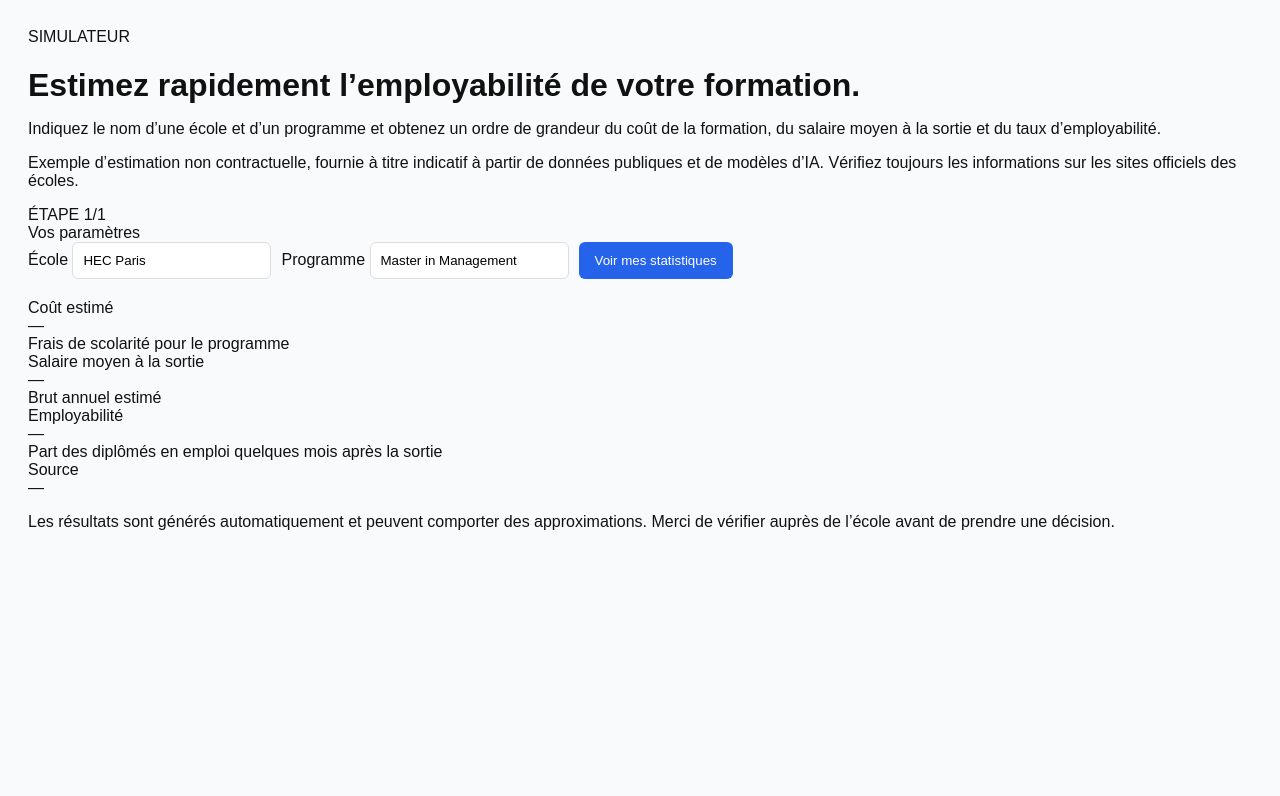
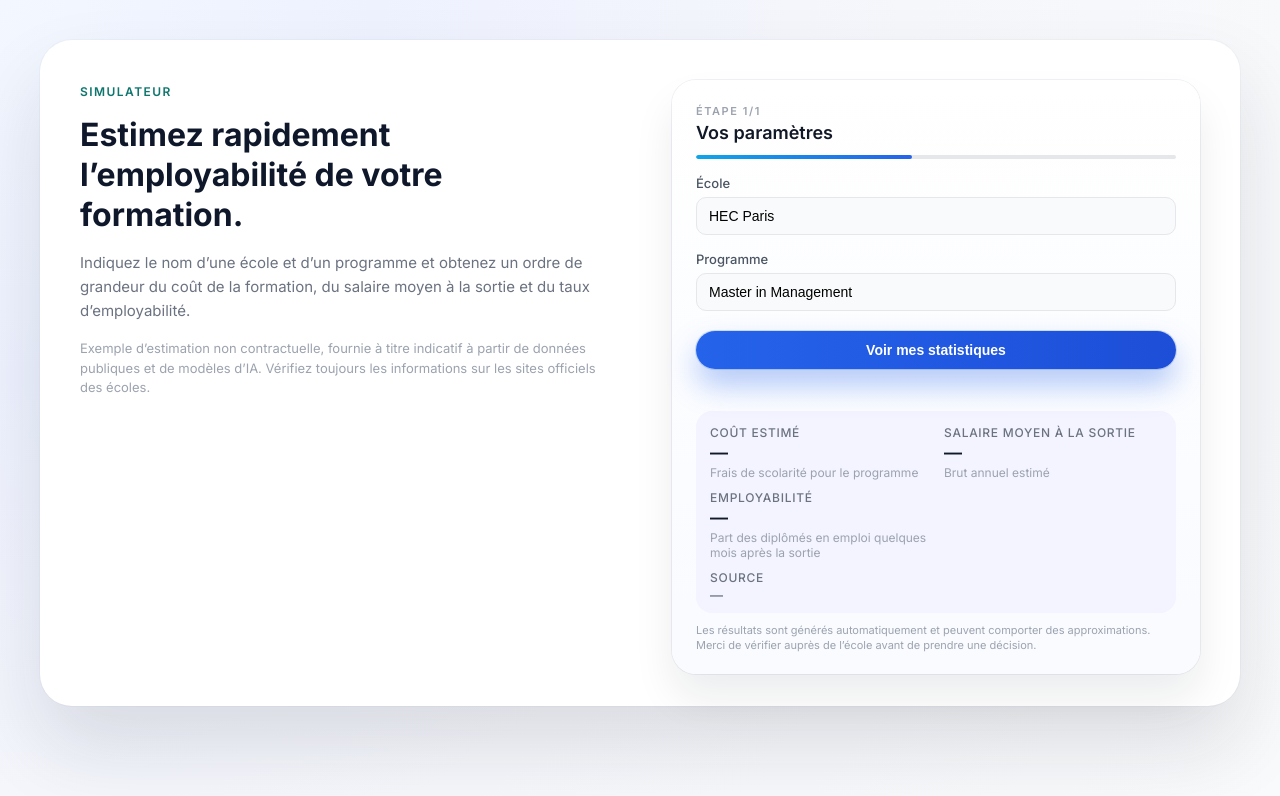
Before and after one commit to LudoUniloan/edu-stats-app, a website: page public/index.html in a window 1280 px wide. Drawn offline with Linux system fonts and the light colour scheme.

Commit message:
Update style.css

```diff
--- a/public/style.css
+++ b/public/style.css
@@ -1,7 +1,312 @@
-body { font-family: Arial, sans-serif; background: #f9fafb; color: #111; padding: 20px; }
-h1 { margin-bottom: 16px; }
-form { display: flex; gap: 10px; margin-bottom: 20px; }
-input { flex: 1; padding: 10px; border: 1px solid #ddd; border-radius: 6px; }
-button { padding: 10px 16px; background: #2563eb; color: white; border: none; border-radius: 6px; cursor: pointer; }
-button:hover { background: #1e40af; }
-#results { margin-top: 20px; background: #fff; padding: 15px; border: 1px solid #ddd; border-radius: 8px; }
+/* Reset léger */
+*,
+*::before,
+*::after {
+  box-sizing: border-box;
+  margin: 0;
+  padding: 0;
+}
+
+body {
+  min-height: 100vh;
+  font-family: "Inter", system-ui, -apple-system, BlinkMacSystemFont,
+    "Segoe UI", sans-serif;
+  background: radial-gradient(circle at top left, #f3f7ff 0, #eef2ff 25%, #f6f7fb 60%, #f9fafb 100%);
+  color: #0f172a;
+}
+
+/* Layout général */
+
+.app {
+  display: flex;
+  align-items: center;
+  justify-content: center;
+  padding: 40px 16px;
+}
+
+.shell {
+  max-width: 1200px;
+  width: 100%;
+}
+
+/* Carte principale */
+
+.card {
+  display: flex;
+  flex-direction: row;
+  gap: 48px;
+  background: #ffffff;
+  border-radius: 32px;
+  padding: 40px 40px 32px;
+  box-shadow:
+    0 40px 80px rgba(15, 23, 42, 0.12),
+    0 0 0 1px rgba(148, 163, 184, 0.08);
+}
+
+/* Colonne gauche */
+
+.card-left {
+  flex: 1.1;
+  padding-right: 16px;
+}
+
+.badge {
+  display: inline-block;
+  font-size: 12px;
+  letter-spacing: 0.12em;
+  font-weight: 600;
+  text-transform: uppercase;
+  color: #0f766e;
+  margin-bottom: 16px;
+}
+
+.card-left h1 {
+  font-size: 32px;
+  line-height: 1.25;
+  font-weight: 700;
+  color: #0f172a;
+  margin-bottom: 16px;
+}
+
+.subtitle {
+  font-size: 15px;
+  line-height: 1.6;
+  color: #6b7280;
+  margin-bottom: 16px;
+}
+
+.hint {
+  font-size: 13px;
+  line-height: 1.5;
+  color: #9ca3af;
+}
+
+/* Colonne droite */
+
+.card-right {
+  flex: 1;
+  background: linear-gradient(180deg, #ffffff 0%, #f9fbff 90%);
+  border-radius: 24px;
+  padding: 24px 24px 20px;
+  box-shadow:
+    0 24px 40px rgba(15, 23, 42, 0.08),
+    0 0 0 1px rgba(148, 163, 184, 0.15);
+}
+
+/* En-tête "Étape" */
+
+.step-header {
+  margin-bottom: 16px;
+}
+
+.step-label {
+  font-size: 11px;
+  font-weight: 600;
+  letter-spacing: 0.14em;
+  text-transform: uppercase;
+  color: #9ca3af;
+  margin-bottom: 4px;
+}
+
+.step-title {
+  font-size: 18px;
+  font-weight: 600;
+  color: #111827;
+  margin-bottom: 12px;
+}
+
+.step-progress {
+  position: relative;
+  height: 4px;
+  border-radius: 999px;
+  background: #e5e7eb;
+  overflow: hidden;
+}
+
+.step-progress-fill {
+  position: absolute;
+  left: 0;
+  top: 0;
+  height: 100%;
+  width: 45%;
+  border-radius: inherit;
+  background: linear-gradient(90deg, #0ea5e9, #2563eb);
+}
+
+/* Formulaire */
+
+.form {
+  display: flex;
+  flex-direction: column;
+  gap: 16px;
+  margin-bottom: 12px;
+}
+
+.form-group {
+  display: flex;
+  flex-direction: column;
+  gap: 6px;
+}
+
+.form-group label {
+  font-size: 13px;
+  font-weight: 500;
+  color: #4b5563;
+}
+
+.form-group input {
+  border-radius: 10px;
+  border: 1px solid #e5e7eb;
+  padding: 10px 12px;
+  font-size: 14px;
+  outline: none;
+  transition: border-color 0.15s ease, box-shadow 0.15s ease,
+    background-color 0.15s ease;
+  background: #f9fafb;
+}
+
+.form-group input:focus {
+  border-color: #2563eb;
+  box-shadow: 0 0 0 1px rgba(37, 99, 235, 0.4),
+    0 0 0 4px rgba(191, 219, 254, 0.75);
+  background: #ffffff;
+}
+
+/* Bouton */
+
+.primary-button {
+  margin-top: 4px;
+  border: none;
+  border-radius: 999px;
+  padding: 11px 18px;
+  font-size: 14px;
+  font-weight: 600;
+  color: #ffffff;
+  background: linear-gradient(90deg, #2563eb, #1d4ed8);
+  cursor: pointer;
+  box-shadow:
+    0 16px 30px rgba(37, 99, 235, 0.35),
+    0 0 0 1px rgba(37, 99, 235, 0.2);
+  transition: transform 0.12s ease, box-shadow 0.12s ease,
+    filter 0.12s ease, background 0.12s ease;
+}
+
+.primary-button:hover {
+  filter: brightness(1.02);
+  transform: translateY(-1px);
+  box-shadow:
+    0 18px 36px rgba(37, 99, 235, 0.4),
+    0 0 0 1px rgba(37, 99, 235, 0.25);
+}
+
+.primary-button:active {
+  transform: translateY(0);
+  box-shadow:
+    0 10px 20px rgba(37, 99, 235, 0.3),
+    0 0 0 1px rgba(37, 99, 235, 0.25);
+}
+
+/* Status & info programme */
+
+.status {
+  min-height: 18px;
+  font-size: 13px;
+  margin-top: 6px;
+  color: #6b7280;
+}
+
+.program-info {
+  margin-top: 8px;
+  font-size: 14px;
+  font-weight: 500;
+  color: #111827;
+}
+
+/* Résultats */
+
+.results {
+  margin-top: 12px;
+  border-radius: 16px;
+  background: #f3f4ff;
+  padding: 14px 14px 10px;
+  display: grid;
+  grid-template-columns: repeat(2, minmax(0, 1fr));
+  gap: 10px 16px;
+}
+
+.result-item {
+  display: flex;
+  flex-direction: column;
+  gap: 2px;
+}
+
+.result-item-full {
+  grid-column: 1 / -1;
+}
+
+.result-label {
+  font-size: 12px;
+  font-weight: 500;
+  text-transform: uppercase;
+  letter-spacing: 0.06em;
+  color: #6b7280;
+}
+
+.result-value {
+  font-size: 18px;
+  font-weight: 600;
+  color: #111827;
+}
+
+.result-helper {
+  font-size: 12px;
+  color: #9ca3af;
+}
+
+.result-source {
+  font-size: 13px;
+  color: #4b5563;
+}
+
+/* Disclaimer */
+
+.disclaimer {
+  margin-top: 10px;
+  font-size: 11px;
+  line-height: 1.4;
+  color: #9ca3af;
+}
+
+/* Responsive */
+
+@media (max-width: 900px) {
+  .card {
+    flex-direction: column;
+    padding: 24px 20px 20px;
+    gap: 24px;
+  }
+
+  .card-left {
+    padding-right: 0;
+  }
+
+  .card-right {
+    box-shadow:
+      0 20px 40px rgba(15, 23, 42, 0.1),
+      0 0 0 1px rgba(148, 163, 184, 0.12);
+  }
+}
+
+@media (max-width: 600px) {
+  .app {
+    padding: 24px 12px;
+  }
+
+  .card {
+    border-radius: 24px;
+  }
+
+  .results {
+    grid-template-columns: 1fr;
+  }
+}
```
